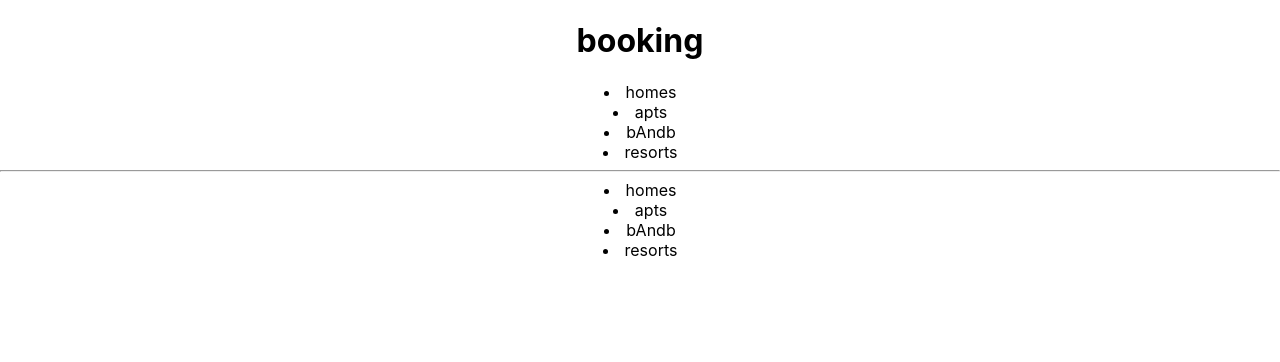
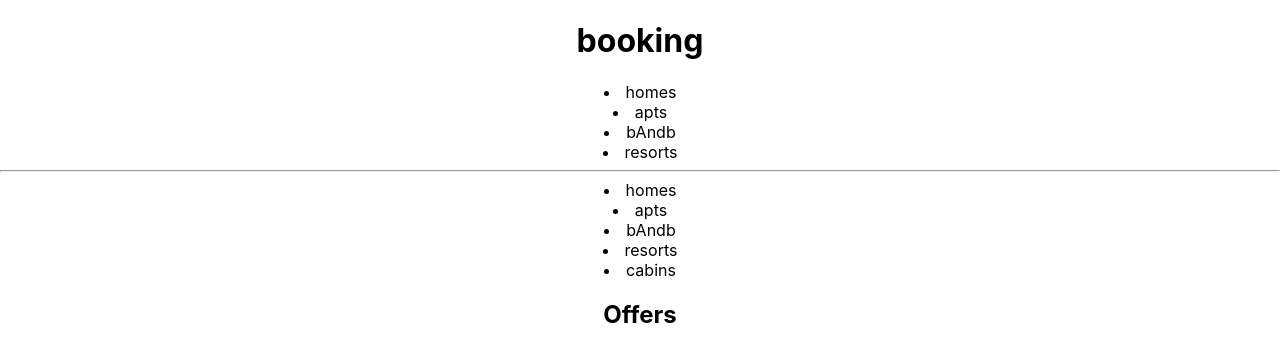
Before and after one commit to YehorKholodiuk/BookingPropsWorkout, a React (Create React App) app: page / in a window 1280 px wide. Shown: the top 362 px of the page. Built offline with nearby package versions, Linux system fonts and the light colour scheme.

Commit message:
initial commit

```diff
--- a/src/App.js
+++ b/src/App.js
@@ -1,12 +1,16 @@
 import logo from './logo.svg';
 import './App.css';
 import Header from "./Header";
+import Offers from "./Offers";
 
 function App() {
   const title='booking'
-  const menu = ['homes','apts','bAndb','resorts']
+  const menu = ['homes','apts','bAndb','resorts','cabins']
   return (
-    <div className='App'> <Header title={title} menu={menu}/></div>
+    <div className='App'> <Header title={title} menu={menu}/>
+
+    <Offers/>
+    </div>
   );
 }
 
--- /dev/null
+++ b/src/Offers.js
@@ -0,0 +1,11 @@
+import React from 'react';
+
+const Offers = () => {
+    return (
+        <div>
+        <h2>Offers</h2>
+        </div>
+    );
+};
+
+export default Offers;
```
